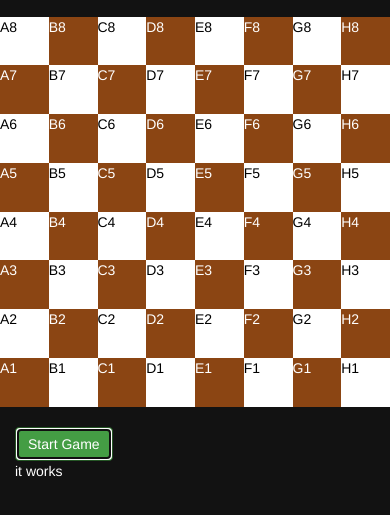
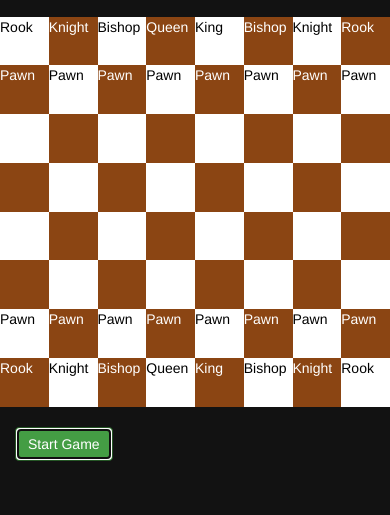
Before and after one commit to bryanhinkson/knightmareChess, a plain HTML site: page www/index.html in a window 390 px wide. Both pictures are taken after a click on the button "Start Game". Shown: the part 93-608 px from the top of the page. Drawn offline with Linux system fonts and the light colour scheme; some packages are replaced by stand-ins of ours.

Commit message:
Set up board

```diff
--- /dev/null
+++ b/merges/browser/css/overrides.css
@@ -0,0 +1,35 @@
+
+* {
+    background-color: #121212;
+    color: white;
+}
+.white {
+    background-color: white;
+    color: black;
+    width: 12.25vw;
+    height: 12.25vw;
+    float:left;
+}
+.white:hover {
+    background-color: lightblue;
+    width: 12.25vw;
+    height: 12.25vw;
+    float:left;
+}
+
+.black {
+    background-color: saddlebrown;
+    width: 12.25vw;
+    height: 12.25vw;
+    float:left;
+}
+.black:hover {
+    background-color: lightblue;
+    width: 12.25vw;
+    height: 12.25vw;
+    float:left;
+}
+
+.board {
+ background-color: blue;
+}
--- /dev/null
+++ b/www/css/overrides.css
@@ -0,0 +1,3 @@
+/*
+This is used as a place holder to prevent errors for other platforms
+*/
--- a/www/index.html
+++ b/www/index.html
@@ -8,19 +8,20 @@
     <meta name="viewport" content="user-scalable=no, initial-scale=1, maximum-scale=1, minimum-scale=1, width=device-width">
     <link rel="stylesheet" type="text/css" href="css/bootstrap.min.css">
     <link rel="stylesheet" type="text/css" href="css/index.css">
+    <link rel="stylesheet" type="text/css" href="css/overrides.css">
     <script type="text/javascript" src="js/angular.min.js"></script>
     <title>Knightmare Chess</title>
 </head>
 
 <body ng-app="knightmareChess" ng-controller="mainController">
-    <div class="container">
+    <div class="container-fluid">
         <h1 class="page-header">Knightmare Chess</h1>
 
         <div class="board">
             <div class="" ng-repeat="rank in ranks">
                 <div class="row">
                     <div class="" ng-repeat="file in files">
-                        <div id="{{file}}{{8-$parent.$index}}" class="" ng-class="{'white': ($index + $parent.$index) % 2 == 0, 'black': ($index + $parent.$index) % 2 != 0}">{{file}}{{8-$parent.$index}}</div>
+                        <div id="{{file}}{{8-$parent.$index}}" class="" ng-class="{'white': ($index + $parent.$index) % 2 == 0, 'black': ($index + $parent.$index) % 2 != 0}"></div>
                     </div>
                 </div>
             </div>
@@ -28,7 +29,7 @@
 
         <br />
         <button class="btn btn-success" ng-click="startGame()">Start Game</button>
-        <p>{{test}}</p>
+        <p>{{}}</p>
 
     </div>
     <script type="text/javascript" src="cordova.js"></script>
--- a/www/js/index.js
+++ b/www/js/index.js
@@ -6,7 +6,68 @@ app.controller('mainController', function($scope){
 
 
     $scope.startGame = function(){
-        $scope.test = "it works";
+        // Set up white
+        // Set up white pawns
+        var pawns = [document.getElementById('A2'),document.getElementById('B2'),document.getElementById('C2'),document.getElementById('D2'),document.getElementById('E2'),document.getElementById('F2'),document.getElementById('G2'),document.getElementById('H2')];
+        for(var i=0; i < pawns.length; i++){
+            pawns[i].innerText= "Pawn";
+        }
+
+        // Set up white Rooks
+        var rooks = [document.getElementById('A1'),document.getElementById('H1')];
+        for(var i=0; i < rooks.length; i++){
+            rooks[i].innerText= "Rook";
+        }
+
+        // Set up white Knights
+        var Knights = [document.getElementById('B1'),document.getElementById('G1')];
+        for(var i=0; i < Knights.length; i++){
+            Knights[i].innerText= "Knight";
+        }
+
+        // Set up white Bishops
+        var Bishops = [document.getElementById('C1'),document.getElementById('F1')];
+        for(var i=0; i < Bishops.length; i++){
+            Bishops[i].innerText= "Bishop";
+        }
+
+        // Set up white King
+        document.getElementById('E1').innerText = "King";
+
+        // Set up white Queen
+        document.getElementById('D1').innerText = "Queen";
+
+        // Set up Black
+        // Set up Black pawns
+        var pawns = [document.getElementById('A7'),document.getElementById('B7'),document.getElementById('C7'),document.getElementById('D7'),document.getElementById('E7'),document.getElementById('F7'),document.getElementById('G7'),document.getElementById('H7')];
+        for(var i=0; i < pawns.length; i++){
+            pawns[i].innerText= "Pawn";
+        }
+
+        // Set up Black Rooks
+        var rooks = [document.getElementById('A8'), document.getElementById('H8')];
+        for(var i=0; i < rooks.length; i++){
+            rooks[i].innerText= "Rook";
+        }
+
+        // Set up Black Knights
+        var Knights = [document.getElementById('B8'), document.getElementById('G8')];
+        for(var i=0; i < Knights.length; i++){
+            Knights[i].innerText= "Knight";
+        }
+
+        // Set up Black Bishops
+        var Bishops = [document.getElementById('C8'), document.getElementById('F8')];
+        for(var i=0; i < Bishops.length; i++){
+            Bishops[i].innerText= "Bishop";
+        }
+
+        // Set up Black King
+        document.getElementById('E8').innerText = "King";
+
+        // Set up Black Queen
+        document.getElementById('D8').innerText = "Queen";
+
     }
 
 
```
